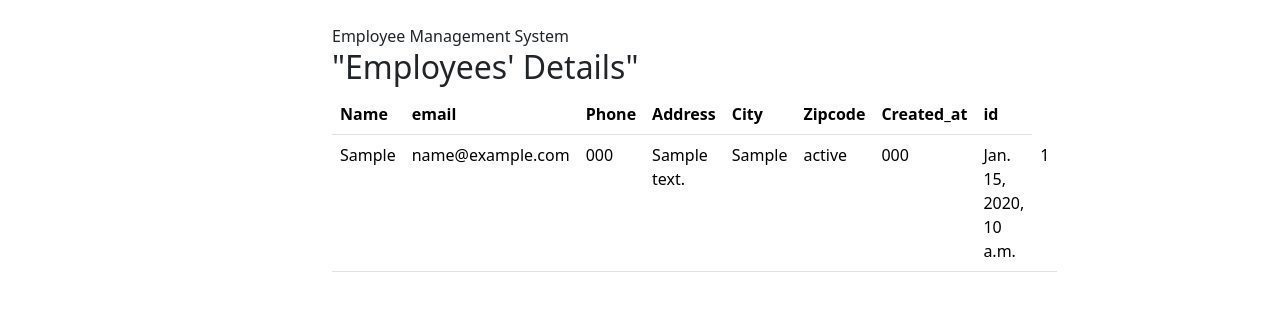
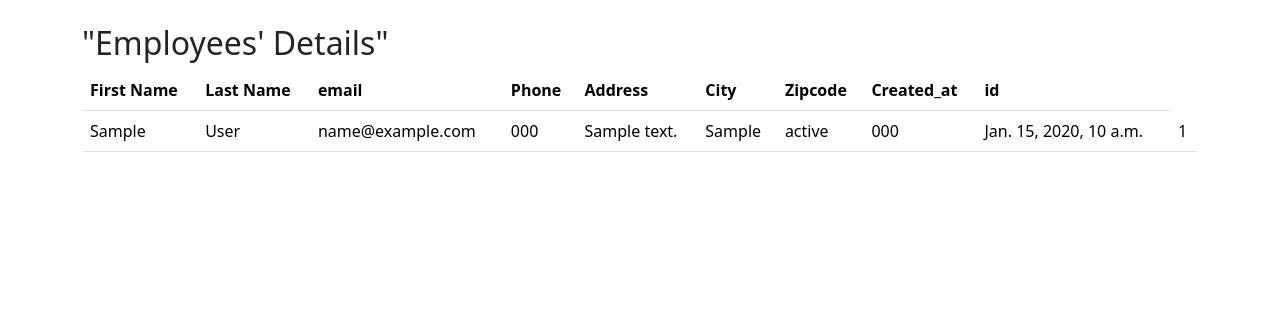
Before and after one commit to Dev-Ai11/HRMSYSTEM, a Django app: page / in a window 1280 px wide. Shown: the part 82-417 px from the top of the page. Run offline with Django 5.2, Linux system fonts and the light colour scheme; a user stored in the database is signed in; tables that the repository leaves empty hold one stand-in row (values such as "Sample post").

Commit message:
update employees adding formate from  front and backend

```diff
--- a/website/form.py
+++ b/website/form.py
@@ -44,6 +44,7 @@ class SignUpForm(UserCreationForm):
         self.fields["username"].widget.attrs["placeholder"] = "User Name"
         self.fields["username"].label = ""
         self.fields["username"].help_text = (
+
             '<span class="form-text text-muted"><small>Required. 150 characters or fewer. Letters, digits and @/./+/-/_ only.</small></span>'
         )
 
@@ -51,7 +52,7 @@ class SignUpForm(UserCreationForm):
         self.fields["password1"].widget.attrs["placeholder"] = "Password"
         self.fields["password1"].label = ""
         self.fields["password1"].help_text = (
-            "<ul class=\"form-text text-muted small\"><li>Your password can't be too similar to your other personal information.</li><li>Your password must contain at least 8 characters.</li><li>Your password can't be a commonly used password.</li><li>Your password can't be entirely numeric.</li></ul>"
+            "<ul class=\"form-text text-muted small\"><li>. Instructions-> Your password can't be too similar to your other personal information.</li><li>Your password must contain at least 8 characters.</li><li>Your password can't be a commonly used password.</li><li>Your password can't be entirely numeric.</li></ul>"
         )
 
         self.fields["password2"].widget.attrs["class"] = "form-control"
@@ -59,6 +60,7 @@ class SignUpForm(UserCreationForm):
         self.fields["password2"].label = ""
         self.fields["password2"].help_text = (
             '<span class="form-text text-muted"><small>Enter the same password as before, for verification.</small></span>'
+
         )
 
 
--- a/website/templates/base.html
+++ b/website/templates/base.html
@@ -10,7 +10,7 @@
 
     {% include "navbar.html" %}
 
-     <div class="container col-md-6 offset-md-3">
+     <div class="container ">
       {% if messages %}
       {% for message in messages %}
       {{message}}
--- a/website/templates/home.html
+++ b/website/templates/home.html
@@ -4,14 +4,15 @@
 {% if user.is_authenticated %}
 <br/>
 
-<h> Employee Management System </H1>
+
   <h2> "Employees' Details" </H2>
 
     <table class="table">
   <thead>
     <tr>
 
-      <th scope="col">Name</th>
+      <th scope="col">First Name</th>
+      <th scope="col">Last Name</th>
       <th scope="col">email</th>
       <th scope="col">Phone</th>
       <th scope="col">Address</th>
@@ -20,17 +21,15 @@
       <th scope="col">Created_at</th>
 			<th scope="col">id</th>
 
-
     </tr>
   </thead>
   <tbody>
      {% if records %}
     {% for record in records %}
 
-
     <tr>
-
       <td>{{ record.first_name }}</td>
+      <td>{{ record.last_name }}</td>
       <td>{{ record.email }}</td>
       <td>{{ record.phone }}</td>
       <td>{{ record.address}}</td>
@@ -39,19 +38,11 @@
     	<td>{{ record.zipcode }}</td>
     	<td>{{ record.created_at }}</td>
     	<td>{{ record.id }}</td>
-
-
-
     </tr>
 
       {% endfor %}
 
     {% endif %}
-
-
-
-
-
 
     </tbody>
 </table>
@@ -63,6 +54,10 @@
     {% else %}
 
 <br/><br/>
+
+
+<div class="col-md-4 offset-md-4">
+
 <form method="POST": action="{% url "home" %}">
     {% csrf_token %}
 
@@ -79,7 +74,9 @@
 
   </div>
 
+
   <button type="submit" class="btn btn-secondary">login</button>
+  </div>
 </form>
 </form>
 
--- a/website/templates/register.html
+++ b/website/templates/register.html
@@ -4,8 +4,8 @@
 
 
 
-  <div class="col-md-6 offset-md-3">
-    <h1>Register</h1>
+  <div class="col-md-4 offset-md-4">
+    <h2>Register</h2>
     <br/>
 
     <form method="POST" action="">
@@ -13,6 +13,7 @@
       {{form.as_p}}
 
       <br/>
+
         <button type="submitt" class="btn btn-secondary">
         Register</button>
         </form>
--- a/website/views.py
+++ b/website/views.py
@@ -44,7 +44,10 @@ def register_user(request):
                 messages.success(request, "you have been successfully Registered")
                 return redirect('home')
         else:
-            messages.error(request, "registration has been failed try again latter")
+            messages.error(
+                request,
+                "Please read the Instruction Carefully before filling the Registration Form",
+            )
             return redirect('register')
     else:
         form = SignUpForm()
```
